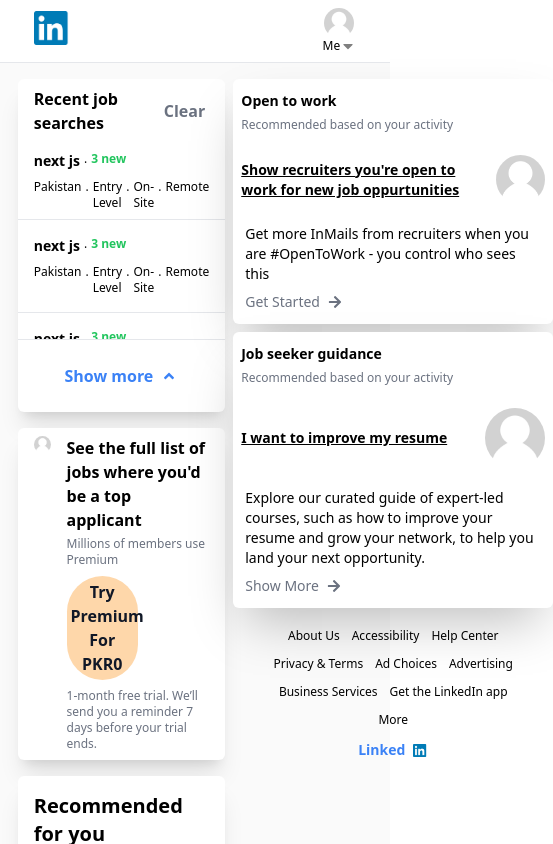
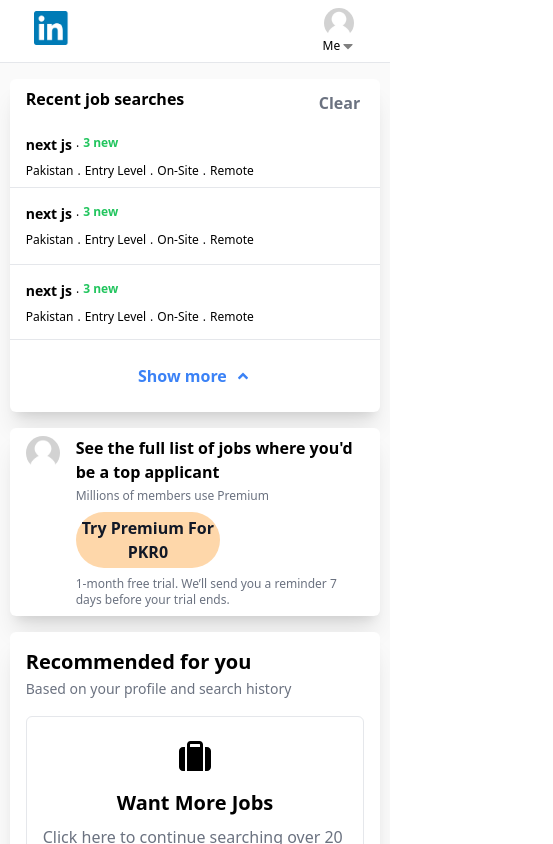
Before and after one commit to aais1/LinkedIn-clone, a React (Vite) app: page /jobs in a window 390 px wide. Shown: the top 844 px of the page, 553 px wide, since content can reach past the window. Built offline with nearby package versions, Linux system fonts and the light colour scheme; no server answers.

Commit message:
adding responsivess to job page

```diff
--- a/src/pages/Jobs.jsx
+++ b/src/pages/Jobs.jsx
@@ -7,7 +7,7 @@
 
   return (
     <div className="bg-zinc-50 pt-4">
-    <div className="w-[95vw] md:w-[85vw] mx-auto min-h-screen flex gap-x-2 md:gap-x-6 text-black">
+    <div className="w-[95vw] md:w-[85vw] mx-auto min-h-screen flex gap-x-0 md:gap-x-3 lg:gap-x-6 text-black">
             <div className="flex-none">
             <JobsLeftBar/>
             </div>
@@ -18,7 +18,7 @@
             <Recommend/>
               </div>
             </div>
-            <div className="flex-none">
+            <div className="flex-none hidden md:block">
             <JobsRightBar/>
             </div>
     </div>
```
